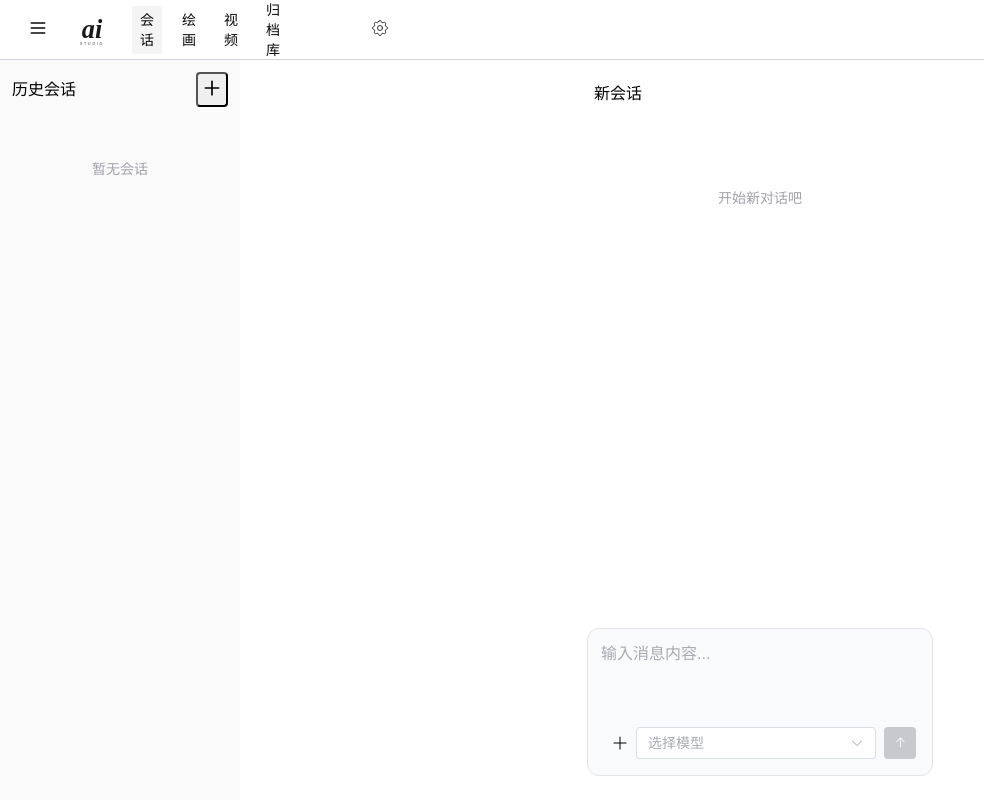
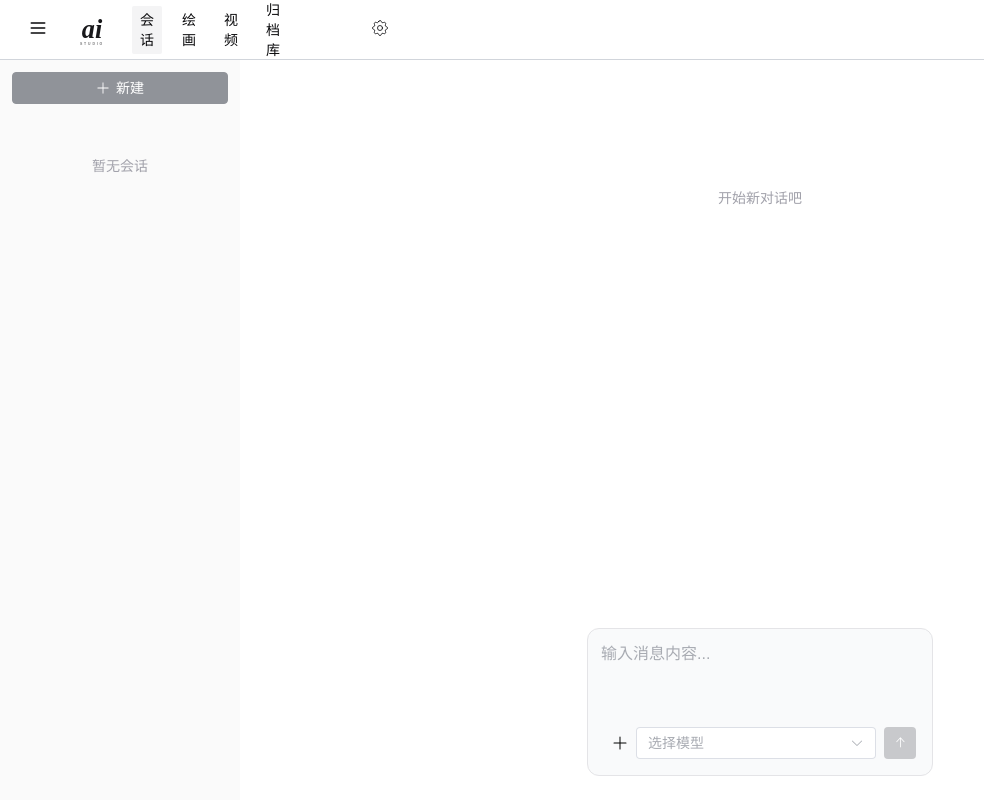
Before and after one commit to kenote/ai-studio-plus, a Vue app: page /chat/1 in a window 1280 px wide. Shown: the whole page, without its empty margins (0-984 px from the left). Built offline with nearby package versions, Linux system fonts and the light colour scheme; a web font is replaced by a local one.

Commit message:
update: chat view

```diff
--- a/src/components/chat/ChatContent.vue
+++ b/src/components/chat/ChatContent.vue
@@ -4,15 +4,9 @@
       <div
         class="position-absolute z-1 top-0 left-0 right-0 bottom-0 h-16 flex items-center justify-between bg-white dark:bg-[#1a1a1a]"
       >
-        <div></div>
-        <div>新会话</div>
-        <div class="w-[260px] pr-6">
-          <!-- <ModelSelect
-            v-model="selectedModelId"
-            :model-groups="modelGroups"
-            @update:model-value="onModelChange"
-          /> -->
-        </div>
+        <div class="w-[200px] pl-6"></div>
+        <div>{{ chatName }}</div>
+        <div class="w-[200px] pr-6"></div>
       </div>
       <div class="p-4 space-y-4 max-w-4xl mx-auto mt-20">
         <div v-if="messages.length === 0" class="text-center text-zinc-400 text-sm py-8">
@@ -113,11 +107,12 @@ import { getModelFullName, getModelGroups } from '@/db/model'
 import type { ModelGroup } from '@/types/provider'
 import { emitter, Events } from '@/utils/emitter'
 import { useChatStream } from '@/composables/useChatStream'
-import { set } from 'lodash'
+import { set, last } from 'lodash'
 import { useRouter } from 'vue-router'
 import { loadImage, getInputContent, getRequestConfig, type ImageFile } from '@/utils/message'
 import { ElMessage } from 'element-plus'
 import MessageDelta from './MessageDelta.vue'
+import { getChatName } from '@/db/chat'
 
 const router = useRouter()
 
@@ -136,13 +131,19 @@ const selectedModelId = ref<number>()
 const imageList = ref<ImageFile[]>([])
 const stream = ref<boolean>(true)
 const isThinking = ref<number>(0)
+const chatName = ref('')
 
 const UPDATE_INTERVAL = 1500 // 每 300ms 存一次盘
 
 /**
  * 发送请求
  */
-const handleSend = async () => {
+const handleSend = async (evt: KeyboardEvent) => {
+  if (evt.shiftKey || evt.ctrlKey) {
+    inputMessage.value += '\n'
+    return
+  }
+  if (!inputMessage.value.trim() && imageList.value.length === 0) return
   // 采集用户输入
   const contents: (string | TextContent | ImageContent)[] = getInputContent(
     inputMessage.value,
@@ -167,16 +168,29 @@ const handleSend = async () => {
     },
     'user',
   )
+  chatName.value = (await getChatName(props.chat!))!
+  await sendMessage()
+}
+
+/**
+ * 发送消息; 可以赋ID
+ * @param id
+ */
+const sendMessage = async (id?: number) => {
   try {
+    let assistantId = id
+    const msgs = id ? messages.value.slice(0, -1) : messages.value
     // 获取请求参数
-    const options = await getRequestConfig(selectedModelId.value!, messages.value, stream.value)
+    const options = await getRequestConfig(selectedModelId.value!, msgs, stream.value)
     // 生成回复的信息ID
-    const modelFullName = await getModelFullName(selectedModelId.value!)
-    const assistantId = await updateMessage(
-      { modelId: selectedModelId.value, modelFullName },
-      'assistant',
-    )
-    console.log('assistantId', assistantId)
+    if (!id) {
+      const modelFullName = await getModelFullName(selectedModelId.value!)
+      assistantId = await updateMessage(
+        { modelId: selectedModelId.value, modelFullName },
+        'assistant',
+      )
+      console.log('assistantId', assistantId)
+    }
     // 发送聊天请求
     isThinking.value = assistantId!
     const delta = await useChatStream(options, '/chat/completions', streamCallback(assistantId!))
@@ -221,6 +235,12 @@ const streamCallback = (assistantId: number) => {
       if (status === 'stop') {
         isThinking.value = 0
       }
+      scrollToBottom()
+    }
+
+    if (status === 'error') {
+      await updateMessage({ error: longContent }, 'assistant', assistantId)
+      isThinking.value = 0
       scrollToBottom()
     }
   }
@@ -271,6 +291,7 @@ const updateMessage = async (
  * 加载聊天信息
  */
 const loadMessages = async () => {
+  chatName.value = (await getChatName(props.chat!))!
   if (!props.chat?.id) {
     selectedModelId.value = modelGroups.value[0]?.models[0]?.id
     messages.value = []
@@ -280,6 +301,11 @@ const loadMessages = async () => {
   selectedModelId.value = props.chat.modelId
   messages.value = await db.messages.where('chatId').equals(props.chat?.id).sortBy('id')
   scrollToBottom()
+  clearValues()
+  if (!last(messages.value)?.content) {
+    // 检查上次未完成请求
+    await sendMessage(last(messages.value)?.id)
+  }
 }
 
 /**
@@ -310,8 +336,16 @@ const onModelChange = async (modelId: number) => {
 watch(
   () => props.chat?.id,
   (value: number | undefined, oldValue: number | undefined) => {
+    console.log()
     if (value === oldValue) return
     loadMessages()
+  },
+)
+watch(
+  () => props.chat?.title,
+  async (value: string | undefined, oldValue: string | undefined) => {
+    if (value === oldValue) return
+    chatName.value = (await getChatName(props.chat!))!
   },
 )
 
--- a/src/components/chat/ChatSidebar.vue
+++ b/src/components/chat/ChatSidebar.vue
@@ -9,21 +9,14 @@
       <div
         class="flex items-center justify-between p-3 border-b border-zinc-200 dark:border-zinc-800"
       >
-        <span class="text-base font-medium">历史会话</span>
-        <button
-          @click="createChat"
-          class="p-1 rounded hover:bg-zinc-200 dark:hover:bg-zinc-700"
-          title="新建会话"
+        <el-button
+          type="info"
+          class="w-full"
+          @click="router.push(`/chat`)"
+          :disabled="!route.params.id"
+          :icon="Plus"
+          >新建</el-button
         >
-          <svg class="w-5 h-5" fill="none" stroke="currentColor" viewBox="0 0 24 24">
-            <path
-              stroke-linecap="round"
-              stroke-linejoin="round"
-              stroke-width="2"
-              d="M12 4v16m8-8H4"
-            />
-          </svg>
-        </button>
       </div>
       <el-scrollbar class="flex-1">
         <div class="p-2 space-y-1">
@@ -35,14 +28,16 @@
             :class="$route.params.id == chat.id ? 'bg-zinc-200 dark:bg-zinc-700' : ''"
           >
             <div class="flex-1 min-w-0">
-              <div class="text-sm font-medium truncate">{{ chat.title || '新会话' }}</div>
+              <div class="text-sm font-medium truncate">
+                {{ chat.title || '新会话' }}
+              </div>
               <div class="text-xs text-zinc-500 truncate">
                 {{ formatDate(chat.updatedAt) }}
               </div>
             </div>
             <button
               @click.prevent.stop="deleteChat(chat)"
-              class="opacity-0 group-hover:opacity-100 p-1 rounded hover:bg-zinc-300 dark:hover:bg-zinc-600"
+              class="opacity-0 group-hover:opacity-100 p-1 rounded border-0 hover:bg-zinc-300 dark:hover:bg-zinc-600"
               title="删除"
             >
               <svg class="w-4 h-4" fill="none" stroke="currentColor" viewBox="0 0 24 24">
@@ -66,57 +61,47 @@
 
 <script setup lang="ts">
 import { ref, onMounted, onUnmounted } from 'vue'
-import { useRouter } from 'vue-router'
+import { useRouter, useRoute } from 'vue-router'
 import { db } from '@/db'
 import type { Chat } from '@/types/chat'
 import { emitter, Events } from '@/utils/emitter'
+import { getChatName } from '@/db/chat'
+import { formatDate } from '@/utils/message'
+import { Plus } from '@element-plus/icons-vue'
 
 const router = useRouter()
+const route = useRoute()
 
 const isCollapsed = ref(false)
 const chats = ref<Chat[]>([])
 
 const loadChats = async () => {
-  chats.value = await db.chats.orderBy('updatedAt').reverse().toArray()
-}
+  const list = await db.chats.orderBy('updatedAt').reverse().toArray()
 
-const createChat = async () => {
-  const now = Date.now()
-  const id = await db.chats.add({
-    title: '新会话',
-    modelId: 1,
-    providerId: 1,
-    messages: [],
-    createdAt: now,
-    updatedAt: now,
-    activeAt: now,
-  })
-  router.push(`/chat/${id}`)
+  // 使用 Promise.all 等待数组中所有的异步 getChatName 执行完毕
+  chats.value = await Promise.all(
+    list.map(async (v: Chat) => {
+      v.title = await getChatName(v)
+      return v
+    }),
+  )
 }
 
 const deleteChat = async (chat: Chat) => {
   console.log(chat.id)
-  // if (chat.id) {
-  //   await db.chats.delete(chat.id)
-  //   // await db.messages.where('chatId').equals(chat.id).delete()
-  //   await loadChats()
-  //   emitter.emit(Events.DATA_CHANGE)
-  // }
-}
+  if (chat.id) {
+    const index = chats.value.findIndex((v) => v.id === chat.id)
+    const nextIndex = chats.value.length <= index + 1 ? index - 1 : index + 1
+    console.log(chats.value.length, index, nextIndex)
+    const newChatId = chats.value?.[nextIndex]?.id
+    console.log('newChatId', newChatId)
+    await db.chats.delete(chat.id)
+    await db.messages.where('chatId').equals(chat.id).delete()
+    await loadChats()
 
-const formatDate = (date: number) => {
-  const d = new Date(date)
-  const now = new Date()
-  const diff = now.getTime() - d.getTime()
-  const days = Math.floor(diff / (1000 * 60 * 60 * 24))
-  if (days === 0) {
-    return d.toLocaleTimeString('zh-CN', { hour: '2-digit', minute: '2-digit' })
-  } else if (days === 1) {
-    return '昨天'
-  } else if (days < 7) {
-    return d.toLocaleDateString('zh-CN', { weekday: 'short' })
-  } else {
-    return d.toLocaleDateString('zh-CN', { month: 'short', day: 'numeric' })
+    if (newChatId !== Number(route.params.id)) {
+      router.push(`/chat/${newChatId ?? ''}`)
+    }
   }
 }
 
@@ -127,10 +112,12 @@ const handleToggle = () => {
 onMounted(() => {
   loadChats()
   emitter.on(Events.TOGGLE_SIDEBAR, handleToggle)
+  emitter.on(Events.CHAT_CHANGE, loadChats)
 })
 
 onUnmounted(() => {
   emitter.off(Events.TOGGLE_SIDEBAR, handleToggle)
+  emitter.off(Events.CHAT_CHANGE, loadChats)
 })
 </script>
 
--- a/src/components/chat/MessageDelta.vue
+++ b/src/components/chat/MessageDelta.vue
@@ -1,7 +1,7 @@
 <template>
   <div
     v-if="type === 'assistant'"
-    class="min-w-[200px] max-w-[85%] min-w-[280px] rounded-xl px-5 mx-4 py-4 max-w-full"
+    class="min-w-[200px] max-w-[85%] min-w-[280px] rounded-xl px-5 mx-4 py-4 w-full"
   >
     <el-progress
       v-if="isThinking"
--- a/src/composables/useChatStream.ts
+++ b/src/composables/useChatStream.ts
@@ -45,6 +45,11 @@ export async function useChatStream(
 
         try {
           const parsed = JSON.parse(message)
+          console.log(parsed)
+          if (parsed.error) {
+            callback?.(parsed.error, 'error')
+            break
+          }
           // 兼容 OpenAI 格式：choices[0].delta.content
           // const delta = parsed.choices?.[0]?.delta?.content || ''
           callback?.(parsed.choices?.[0]?.delta?.content || '', parsed.choices?.[0]?.finish_reason)
--- /dev/null
+++ b/src/db/chat.ts
@@ -0,0 +1,23 @@
+import { db } from './'
+import type { Chat } from '@/types/chat'
+import { isArray, isString, map } from 'lodash'
+
+export async function getChatName(chat: Chat, defaultName: string = '新会话') {
+  if (chat) {
+    if (chat.title) {
+      return chat.title
+    }
+    const message = await db.messages.where('chatId').equals(chat.id!).first()
+    if (isArray(message?.content)) {
+      const content = map(
+        message.content.filter((v) => v.type === 'text'),
+        'text',
+      ).join('')
+      console.log(content)
+      return content
+    } else if (isString(message?.content)) {
+      return message?.content
+    }
+    return defaultName
+  }
+}
--- a/src/types/chat.d.ts
+++ b/src/types/chat.d.ts
@@ -30,6 +30,7 @@ export declare interface Message {
   createdAt?: number
   modelId?: number
   modelFullName?: string
+  error?: string
 }
 
 /** 文字消息 */
--- a/src/utils/emitter.ts
+++ b/src/utils/emitter.ts
@@ -6,4 +6,5 @@ export const Events = {
   OPEN_MODEL: 'open-model',
   DATA_CHANGE: 'data-change',
   TOGGLE_SIDEBAR: 'toggle-sidebar',
+  CHAT_CHANGE: 'chat-change',
 } as const
--- a/src/views/ChatView.vue
+++ b/src/views/ChatView.vue
@@ -14,6 +14,7 @@ import type { Chat } from '@/types/chat'
 import ChatSidebar from '@/components/chat/ChatSidebar.vue'
 import ChatContent from '@/components/chat/ChatContent.vue'
 import { useRoute } from 'vue-router'
+import { emitter, Events } from '@/utils/emitter'
 
 // const router = useRouter()
 const route = useRoute()
@@ -21,6 +22,7 @@ const activeChat = ref<Chat>()
 
 const onChatUpdate = (chat: Chat) => {
   activeChat.value = chat
+  emitter.emit(Events.CHAT_CHANGE)
 }
 
 const loadChat = async () => {
```
